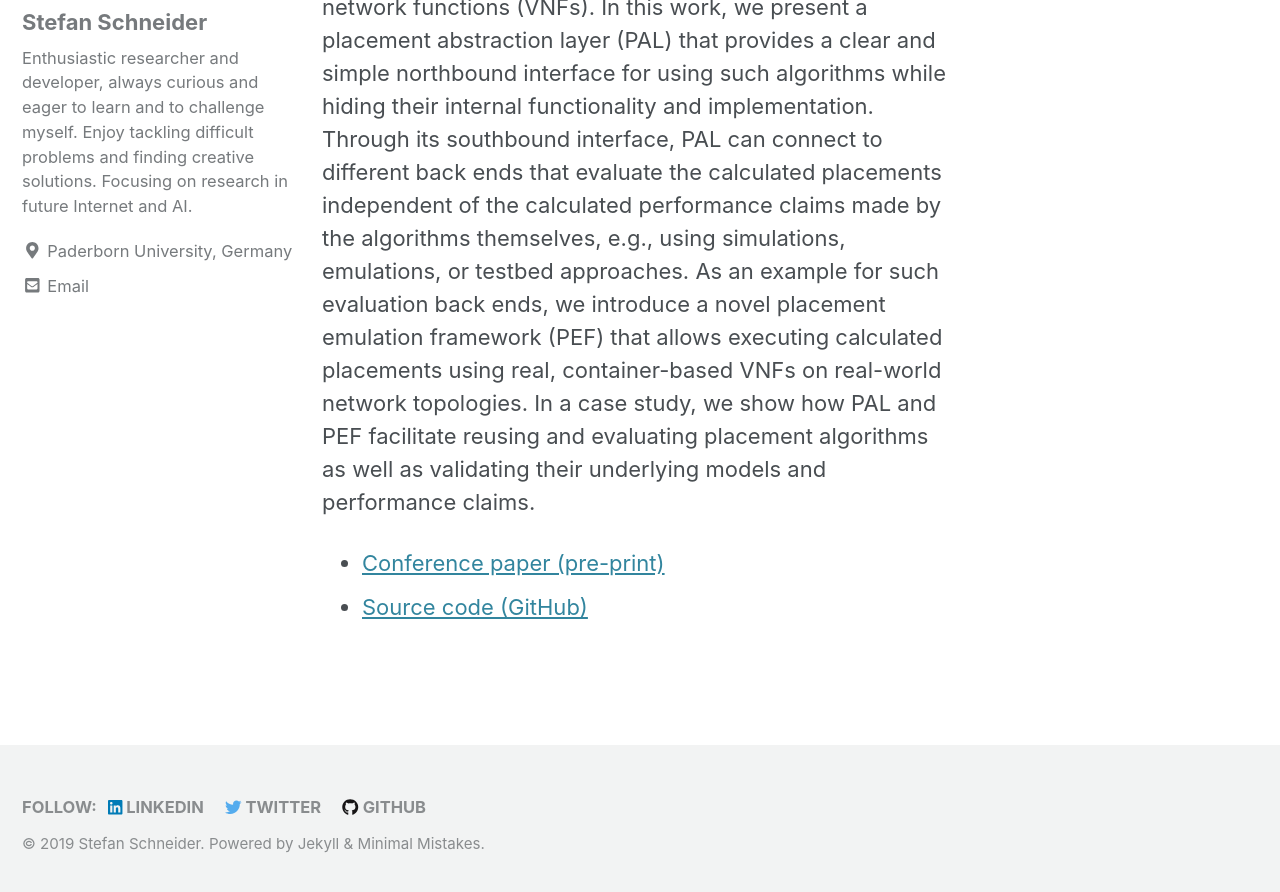
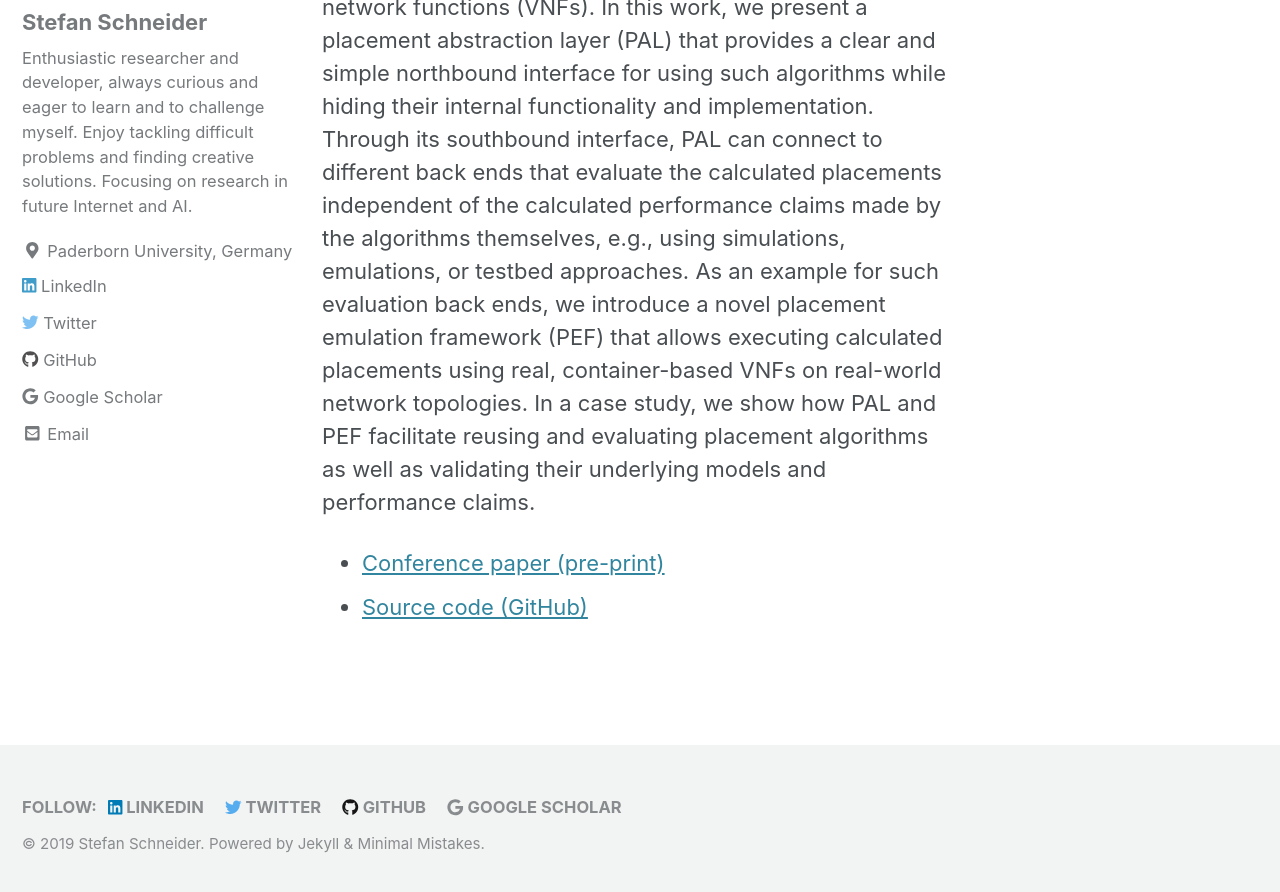
Before and after one commit to stefanbschneider/stefanbschneider.github.io, a Jekyll site: the page built from _pages/research.md, in a window 1280 px wide and 900 px high, scrolled down 5708 px. Shown: the top 892 px of the window. Built offline with Jekyll 4.4.1, drawn with Linux system fonts in a browser that asks for light colours; cached includes are drawn as plain includes; nearby versions of some CDN libraries.

Commit message:
updated follow options

```diff
--- a/_config.yml
+++ b/_config.yml
@@ -109,24 +109,18 @@ author:
   location         : "Paderborn University, Germany"
   email            : "stefan.schneider@upb.de"
   links:
-    - label: "Email"
-      icon: "fas fa-fw fa-envelope-square"
-      #url: mailto:stefan.schneider@upb.de
-    # - label: "Website"
-      # icon: "fas fa-fw fa-link"
-      # # url: "https://your-website.com"
+    - label: "LinkedIn"
+      icon: "fab fa-linkedin"
+      url: "https://www.linkedin.com/in/stefanbschneider/"
     - label: "Twitter"
-      icon: "fab fa-fw fa-twitter-square"
-      #url: "https://twitter.com/stefan_schn"
-    - label: "Facebook"
-      icon: "fab fa-fw fa-facebook-square"
-      # url: "https://facebook.com/"
+      icon: "fab fa-twitter"
+      url: "https://twitter.com/stefan_schn"
     - label: "GitHub"
-      icon: "fab fa-fw fa-github"
-      #url: "https://github.com/stefanbschneider"
-    - label: "Instagram"
-      icon: "fab fa-fw fa-instagram"
-      # url: "https://instagram.com/"
+      icon: "fab fa-github"
+      url: "https://github.com/stefanbschneider"
+    - label: "Google Scholar"
+      icon: "fab fa-google"
+      url: "https://scholar.google.de/citations?user=7fimejMAAAAJ&hl=en"
 
 # Site Footer
 footer:
@@ -137,21 +131,13 @@ footer:
     - label: "Twitter"
       icon: "fab fa-twitter"
       url: "https://twitter.com/stefan_schn"
-    - label: "Facebook"
-      icon: "fab fa-fw fa-facebook-square"
-      # url:
     - label: "GitHub"
       icon: "fab fa-github"
       url: "https://github.com/stefanbschneider"
-    - label: "GitLab"
-      icon: "fab fa-fw fa-gitlab"
-      # url:
-    - label: "Bitbucket"
-      icon: "fab fa-fw fa-bitbucket"
-      # url:
-    - label: "Instagram"
-      icon: "fab fa-fw fa-instagram"
-      # url:
+    - label: "Google Scholar"
+      icon: "fab fa-google"
+      url: "https://scholar.google.de/citations?user=7fimejMAAAAJ&hl=en"
+
 
 
 # Reading Files
```
